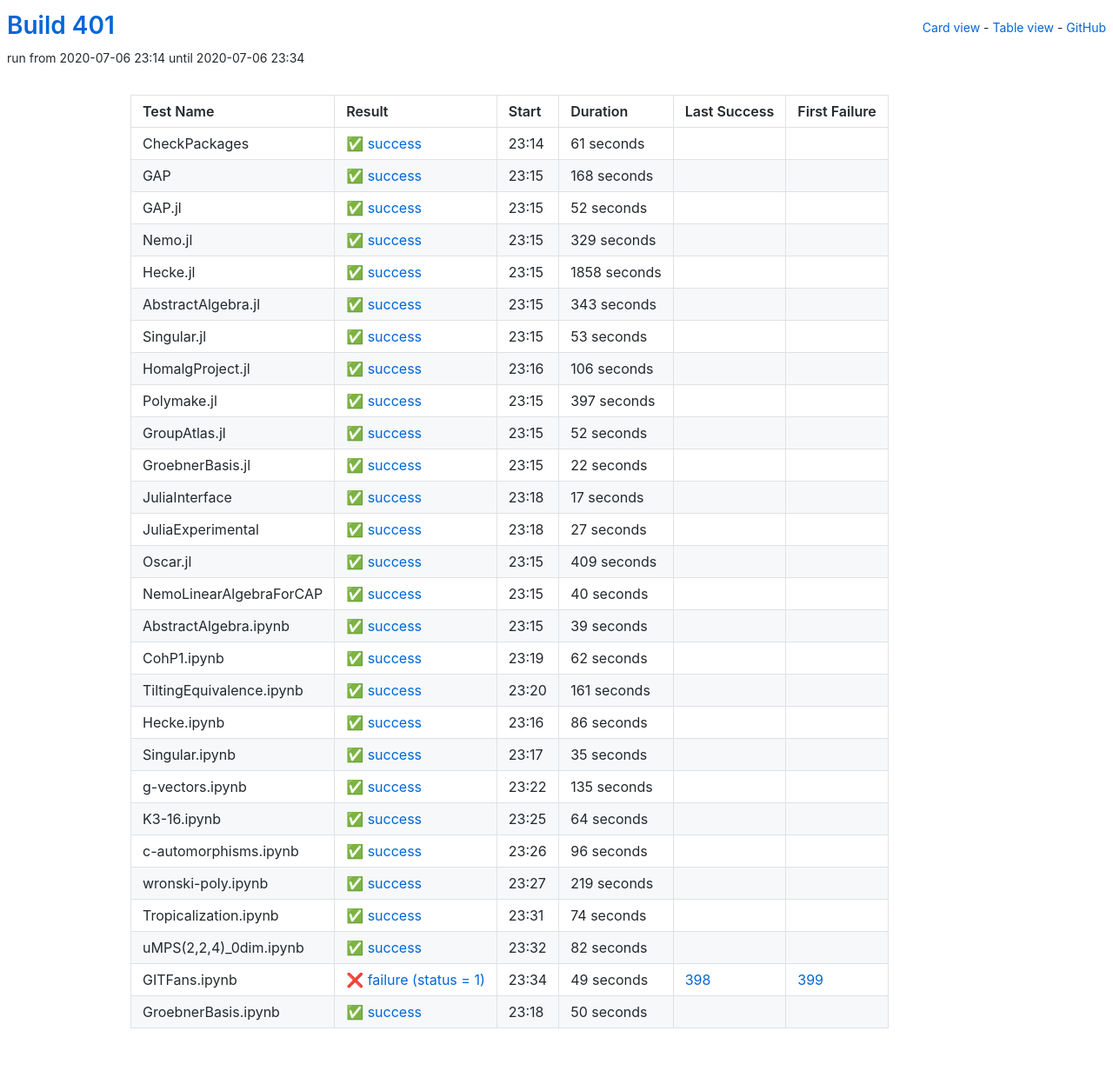
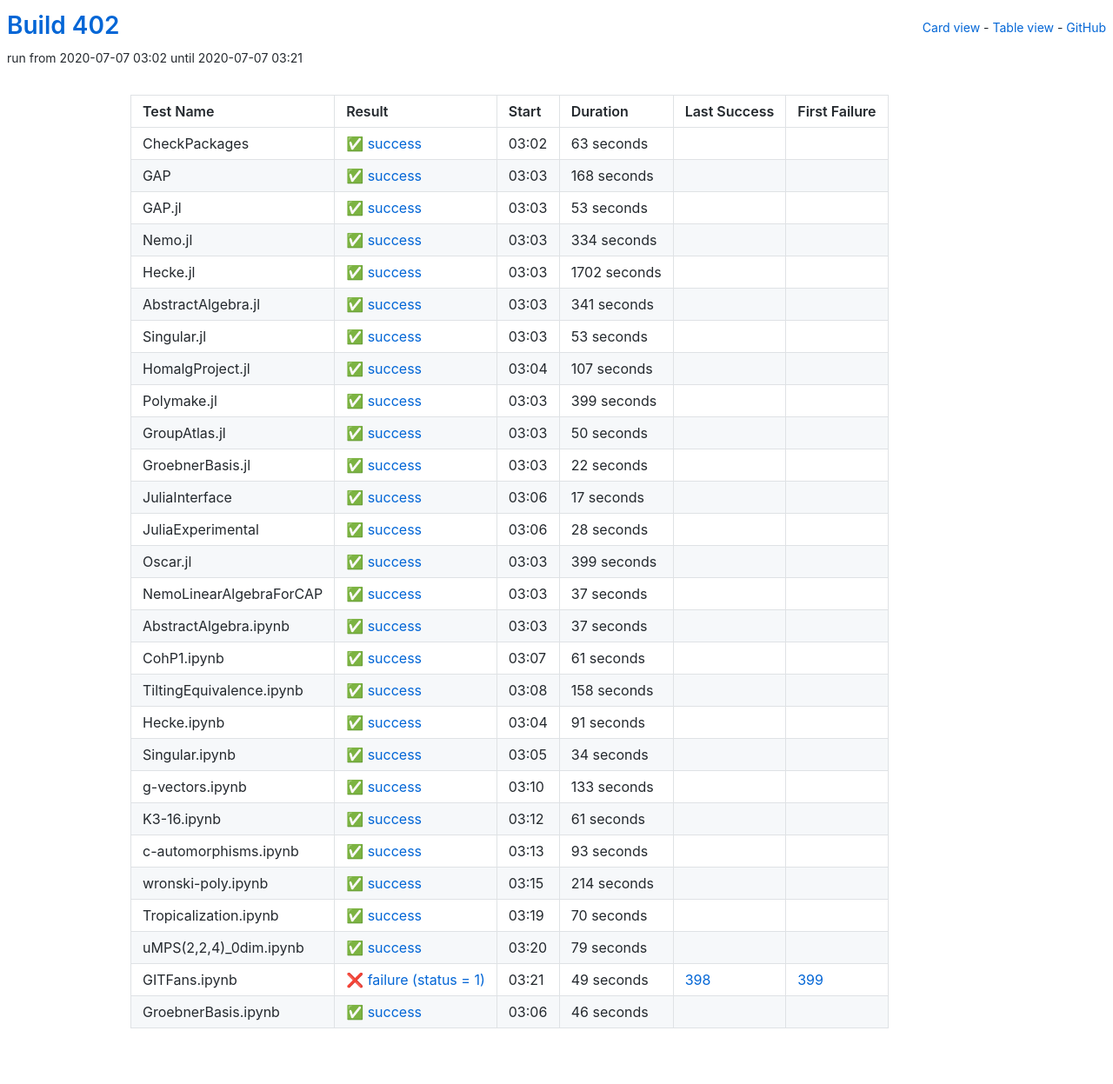
Before and after one commit to oscar-system/oscar-ci-status-stable, a Jekyll site: the page built from table.html, in a window 1280 px wide. Shown: the whole page at 87% size. Built offline with Jekyll 4.4.1, drawn with Linux system fonts in a browser that asks for light colours.

Commit message:
Build #402

```diff
--- a/_data/ci.yml
+++ b/_data/ci.yml
@@ -1,6 +1,6 @@
 ---
-build: 401
-build_url: https://oscarci.mathematik.uni-kl.de/job/oscar-stable/401/
+build: 402
+build_url: https://oscarci.mathematik.uni-kl.de/job/oscar-stable/402/
 job: oscar-stable
 organization: oscar-system
 repo: oscar-ci-status-stable
@@ -8,20 +8,20 @@ repourl: https://github.com/oscar-system/oscar-ci-status-stable
 tests:
 - name: CheckPackages
   id: checkpackages
-  log: https://oscarci.mathematik.uni-kl.de/job/oscar-stable/401/artifact/logs/build-401/CheckPackages.log
-  start: 2020-07-06 23:14
+  log: https://oscarci.mathematik.uni-kl.de/job/oscar-stable/402/artifact/logs/build-402/CheckPackages.log
+  start: 2020-07-07 03:02
   success: true
   exitcode: 0
   status: success
-  duration: 61
+  duration: 63
   last_success: false
   last_success_url:
   first_failure: false
   first_failure_url:
 - name: GAP
   id: gap
-  log: https://oscarci.mathematik.uni-kl.de/job/oscar-stable/401/artifact/logs/build-401/GAP.log
-  start: 2020-07-06 23:15
+  log: https://oscarci.mathematik.uni-kl.de/job/oscar-stable/402/artifact/logs/build-402/GAP.log
+  start: 2020-07-07 03:03
   success: true
   exitcode: 0
   status: success
@@ -32,56 +32,56 @@ tests:
   first_failure_url:
 - name: GAP.jl
   id: gap-jl
-  log: https://oscarci.mathematik.uni-kl.de/job/oscar-stable/401/artifact/logs/build-401/GAP.jl.log
-  start: 2020-07-06 23:15
+  log: https://oscarci.mathematik.uni-kl.de/job/oscar-stable/402/artifact/logs/build-402/GAP.jl.log
+  start: 2020-07-07 03:03
   success: true
   exitcode: 0
   status: success
-  duration: 52
+  duration: 53
   last_success: false
   last_success_url:
   first_failure: false
   first_failure_url:
 - name: Nemo.jl
   id: nemo-jl
-  log: https://oscarci.mathematik.uni-kl.de/job/oscar-stable/401/artifact/logs/build-401/Nemo.jl.log
-  start: 2020-07-06 23:15
+  log: https://oscarci.mathematik.uni-kl.de/job/oscar-stable/402/artifact/logs/build-402/Nemo.jl.log
+  start: 2020-07-07 03:03
   success: true
   exitcode: 0
   status: success
-  duration: 329
+  duration: 334
   last_success: false
   last_success_url:
   first_failure: false
   first_failure_url:
 - name: Hecke.jl
   id: hecke-jl
-  log: https://oscarci.mathematik.uni-kl.de/job/oscar-stable/401/artifact/logs/build-401/Hecke.jl.log
-  start: 2020-07-06 23:15
+  log: https://oscarci.mathematik.uni-kl.de/job/oscar-stable/402/artifact/logs/build-402/Hecke.jl.log
+  start: 2020-07-07 03:03
   success: true
   exitcode: 0
   status: success
-  duration: 1858
+  duration: 1702
   last_success: false
   last_success_url:
   first_failure: false
   first_failure_url:
 - name: AbstractAlgebra.jl
   id: abstractalgebra-jl
-  log: https://oscarci.mathematik.uni-kl.de/job/oscar-stable/401/artifact/logs/build-401/AbstractAlgebra.jl.log
-  start: 2020-07-06 23:15
+  log: https://oscarci.mathematik.uni-kl.de/job/oscar-stable/402/artifact/logs/build-402/AbstractAlgebra.jl.log
+  start: 2020-07-07 03:03
   success: true
   exitcode: 0
   status: success
-  duration: 343
+  duration: 341
   last_success: false
   last_success_url:
   first_failure: false
   first_failure_url:
 - name: Singular.jl
   id: singular-jl
-  log: https://oscarci.mathematik.uni-kl.de/job/oscar-stable/401/artifact/logs/build-401/Singular.jl.log
-  start: 2020-07-06 23:15
+  log: https://oscarci.mathematik.uni-kl.de/job/oscar-stable/402/artifact/logs/build-402/Singular.jl.log
+  start: 2020-07-07 03:03
   success: true
   exitcode: 0
   status: success
@@ -92,44 +92,44 @@ tests:
   first_failure_url:
 - name: HomalgProject.jl
   id: homalgproject-jl
-  log: https://oscarci.mathematik.uni-kl.de/job/oscar-stable/401/artifact/logs/build-401/HomalgProject.jl.log
-  start: 2020-07-06 23:16
+  log: https://oscarci.mathematik.uni-kl.de/job/oscar-stable/402/artifact/logs/build-402/HomalgProject.jl.log
+  start: 2020-07-07 03:04
   success: true
   exitcode: 0
   status: success
-  duration: 106
+  duration: 107
   last_success: false
   last_success_url:
   first_failure: false
   first_failure_url:
 - name: Polymake.jl
   id: polymake-jl
-  log: https://oscarci.mathematik.uni-kl.de/job/oscar-stable/401/artifact/logs/build-401/Polymake.jl.log
-  start: 2020-07-06 23:15
+  log: https://oscarci.mathematik.uni-kl.de/job/oscar-stable/402/artifact/logs/build-402/Polymake.jl.log
+  start: 2020-07-07 03:03
   success: true
   exitcode: 0
   status: success
-  duration: 397
+  duration: 399
   last_success: false
   last_success_url:
   first_failure: false
   first_failure_url:
 - name: GroupAtlas.jl
   id: groupatlas-jl
-  log: https://oscarci.mathematik.uni-kl.de/job/oscar-stable/401/artifact/logs/build-401/GroupAtlas.jl.log
-  start: 2020-07-06 23:15
+  log: https://oscarci.mathematik.uni-kl.de/job/oscar-stable/402/artifact/logs/build-402/GroupAtlas.jl.log
+  start: 2020-07-07 03:03
   success: true
   exitcode: 0
   status: success
-  duration: 52
+  duration: 50
   last_success: false
   last_success_url:
   first_failure: false
   first_failure_url:
 - name: GroebnerBasis.jl
   id: groebnerbasis-jl
-  log: https://oscarci.mathematik.uni-kl.de/job/oscar-stable/401/artifact/logs/build-401/GroebnerBasis.jl.log
-  start: 2020-07-06 23:15
+  log: https://oscarci.mathematik.uni-kl.de/job/oscar-stable/402/artifact/logs/build-402/GroebnerBasis.jl.log
+  start: 2020-07-07 03:03
   success: true
   exitcode: 0
   status: success
@@ -140,8 +140,8 @@ tests:
   first_failure_url:
 - name: JuliaInterface
   id: juliainterface
-  log: https://oscarci.mathematik.uni-kl.de/job/oscar-stable/401/artifact/logs/build-401/JuliaInterface.log
-  start: 2020-07-06 23:18
+  log: https://oscarci.mathematik.uni-kl.de/job/oscar-stable/402/artifact/logs/build-402/JuliaInterface.log
+  start: 2020-07-07 03:06
   success: true
   exitcode: 0
   status: success
@@ -152,176 +152,176 @@ tests:
   first_failure_url:
 - name: JuliaExperimental
   id: juliaexperimental
-  log: https://oscarci.mathematik.uni-kl.de/job/oscar-stable/401/artifact/logs/build-401/JuliaExperimental.log
-  start: 2020-07-06 23:18
+  log: https://oscarci.mathematik.uni-kl.de/job/oscar-stable/402/artifact/logs/build-402/JuliaExperimental.log
+  start: 2020-07-07 03:06
   success: true
   exitcode: 0
   status: success
-  duration: 27
+  duration: 28
   last_success: false
   last_success_url:
   first_failure: false
   first_failure_url:
 - name: Oscar.jl
   id: oscar-jl
-  log: https://oscarci.mathematik.uni-kl.de/job/oscar-stable/401/artifact/logs/build-401/Oscar.jl.log
-  start: 2020-07-06 23:15
+  log: https://oscarci.mathematik.uni-kl.de/job/oscar-stable/402/artifact/logs/build-402/Oscar.jl.log
+  start: 2020-07-07 03:03
   success: true
   exitcode: 0
   status: success
-  duration: 409
+  duration: 399
   last_success: false
   last_success_url:
   first_failure: false
   first_failure_url:
 - name: NemoLinearAlgebraForCAP
   id: nemolinearalgebraforcap
-  log: https://oscarci.mathematik.uni-kl.de/job/oscar-stable/401/artifact/logs/build-401/NemoLinearAlgebraForCAP.log
-  start: 2020-07-06 23:15
+  log: https://oscarci.mathematik.uni-kl.de/job/oscar-stable/402/artifact/logs/build-402/NemoLinearAlgebraForCAP.log
+  start: 2020-07-07 03:03
   success: true
   exitcode: 0
   status: success
-  duration: 40
+  duration: 37
   last_success: false
   last_success_url:
   first_failure: false
   first_failure_url:
 - name: AbstractAlgebra.ipynb
   id: abstractalgebra-ipynb
-  log: https://oscarci.mathematik.uni-kl.de/job/oscar-stable/401/artifact/logs/build-401/AbstractAlgebra.ipynb.log
-  start: 2020-07-06 23:15
+  log: https://oscarci.mathematik.uni-kl.de/job/oscar-stable/402/artifact/logs/build-402/AbstractAlgebra.ipynb.log
+  start: 2020-07-07 03:03
   success: true
   exitcode: 0
   status: success
-  duration: 39
+  duration: 37
   last_success: false
   last_success_url:
   first_failure: false
   first_failure_url:
 - name: CohP1.ipynb
   id: cohp1-ipynb
-  log: https://oscarci.mathematik.uni-kl.de/job/oscar-stable/401/artifact/logs/build-401/CohP1.ipynb.log
-  start: 2020-07-06 23:19
+  log: https://oscarci.mathematik.uni-kl.de/job/oscar-stable/402/artifact/logs/build-402/CohP1.ipynb.log
+  start: 2020-07-07 03:07
   success: true
   exitcode: 0
   status: success
-  duration: 62
+  duration: 61
   last_success: false
   last_success_url:
   first_failure: false
   first_failure_url:
 - name: TiltingEquivalence.ipynb
   id: tiltingequivalence-ipynb
-  log: https://oscarci.mathematik.uni-kl.de/job/oscar-stable/401/artifact/logs/build-401/TiltingEquivalence.ipynb.log
-  start: 2020-07-06 23:20
+  log: https://oscarci.mathematik.uni-kl.de/job/oscar-stable/402/artifact/logs/build-402/TiltingEquivalence.ipynb.log
+  start: 2020-07-07 03:08
   success: true
   exitcode: 0
   status: success
-  duration: 161
+  duration: 158
   last_success: false
   last_success_url:
   first_failure: false
   first_failure_url:
 - name: Hecke.ipynb
   id: hecke-ipynb
-  log: https://oscarci.mathematik.uni-kl.de/job/oscar-stable/401/artifact/logs/build-401/Hecke.ipynb.log
-  start: 2020-07-06 23:16
+  log: https://oscarci.mathematik.uni-kl.de/job/oscar-stable/402/artifact/logs/build-402/Hecke.ipynb.log
+  start: 2020-07-07 03:04
   success: true
   exitcode: 0
   status: success
-  duration: 86
+  duration: 91
   last_success: false
   last_success_url:
   first_failure: false
   first_failure_url:
 - name: Singular.ipynb
   id: singular-ipynb
-  log: https://oscarci.mathematik.uni-kl.de/job/oscar-stable/401/artifact/logs/build-401/Singular.ipynb.log
-  start: 2020-07-06 23:17
+  log: https://oscarci.mathematik.uni-kl.de/job/oscar-stable/402/artifact/logs/build-402/Singular.ipynb.log
+  start: 2020-07-07 03:05
   success: true
   exitcode: 0
   status: success
-  duration: 35
+  duration: 34
   last_success: false
   last_success_url:
   first_failure: false
   first_failure_url:
 - name: g-vectors.ipynb
   id: g-vectors-ipynb
-  log: https://oscarci.mathematik.uni-kl.de/job/oscar-stable/401/artifact/logs/build-401/g-vectors.ipynb.log
-  start: 2020-07-06 23:22
+  log: https://oscarci.mathematik.uni-kl.de/job/oscar-stable/402/artifact/logs/build-402/g-vectors.ipynb.log
+  start: 2020-07-07 03:10
   success: true
   exitcode: 0
   status: success
-  duration: 135
+  duration: 133
   last_success: false
   last_success_url:
   first_failure: false
   first_failure_url:
 - name: K3-16.ipynb
   id: k3-16-ipynb
-  log: https://oscarci.mathematik.uni-kl.de/job/oscar-stable/401/artifact/logs/build-401/K3-16.ipynb.log
-  start: 2020-07-06 23:25
+  log: https://oscarci.mathematik.uni-kl.de/job/oscar-stable/402/artifact/logs/build-402/K3-16.ipynb.log
+  start: 2020-07-07 03:12
   success: true
   exitcode: 0
   status: success
-  duration: 64
+  duration: 61
   last_success: false
   last_success_url:
   first_failure: false
   first_failure_url:
 - name: c-automorphisms.ipynb
   id: c-automorphisms-ipynb
-  log: https://oscarci.mathematik.uni-kl.de/job/oscar-stable/401/artifact/logs/build-401/c-automorphisms.ipynb.log
-  start: 2020-07-06 23:26
+  log: https://oscarci.mathematik.uni-kl.de/job/oscar-stable/402/artifact/logs/build-402/c-automorphisms.ipynb.log
+  start: 2020-07-07 03:13
   success: true
   exitcode: 0
   status: success
-  duration: 96
+  duration: 93
   last_success: false
   last_success_url:
   first_failure: false
   first_failure_url:
 - name: wronski-poly.ipynb
   id: wronski-poly-ipynb
-  log: https://oscarci.mathematik.uni-kl.de/job/oscar-stable/401/artifact/logs/build-401/wronski-poly.ipynb.log
-  start: 2020-07-06 23:27
+  log: https://oscarci.mathematik.uni-kl.de/job/oscar-stable/402/artifact/logs/build-402/wronski-poly.ipynb.log
+  start: 2020-07-07 03:15
   success: true
   exitcode: 0
   status: success
-  duration: 219
+  duration: 214
   last_success: false
   last_success_url:
   first_failure: false
   first_failure_url:
 - name: Tropicalization.ipynb
   id: tropicalization-ipynb
-  log: https://oscarci.mathematik.uni-kl.de/job/oscar-stable/401/artifact/logs/build-401/Tropicalization.ipynb.log
-  start: 2020-07-06 23:31
+  log: https://oscarci.mathematik.uni-kl.de/job/oscar-stable/402/artifact/logs/build-402/Tropicalization.ipynb.log
+  start: 2020-07-07 03:19
   success: true
   exitcode: 0
   status: success
-  duration: 74
+  duration: 70
   last_success: false
   last_success_url:
   first_failure: false
   first_failure_url:
 - name: uMPS(2,2,4)_0dim.ipynb
   id: umps-2-2-4-0dim-ipynb
-  log: https://oscarci.mathematik.uni-kl.de/job/oscar-stable/401/artifact/logs/build-401/uMPS-2-2-4-_0dim.ipynb.log
-  start: 2020-07-06 23:32
+  log: https://oscarci.mathematik.uni-kl.de/job/oscar-stable/402/artifact/logs/build-402/uMPS-2-2-4-_0dim.ipynb.log
+  start: 2020-07-07 03:20
   success: true
   exitcode: 0
   status: success
-  duration: 82
+  duration: 79
   last_success: false
   last_success_url:
   first_failure: false
   first_failure_url:
 - name: GITFans.ipynb
   id: gitfans-ipynb
-  log: https://oscarci.mathematik.uni-kl.de/job/oscar-stable/401/artifact/logs/build-401/GITFans.ipynb.log
-  start: 2020-07-06 23:34
+  log: https://oscarci.mathematik.uni-kl.de/job/oscar-stable/402/artifact/logs/build-402/GITFans.ipynb.log
+  start: 2020-07-07 03:21
   success: false
   exitcode: 1
   status: failure
@@ -332,12 +332,12 @@ tests:
   first_failure_url: https://oscarci.mathematik.uni-kl.de/job/oscar-stable/399/
 - name: GroebnerBasis.ipynb
   id: groebnerbasis-ipynb
-  log: https://oscarci.mathematik.uni-kl.de/job/oscar-stable/401/artifact/logs/build-401/GroebnerBasis.ipynb.log
-  start: 2020-07-06 23:18
+  log: https://oscarci.mathematik.uni-kl.de/job/oscar-stable/402/artifact/logs/build-402/GroebnerBasis.ipynb.log
+  start: 2020-07-07 03:06
   success: true
   exitcode: 0
   status: success
-  duration: 50
+  duration: 46
   last_success: false
   last_success_url:
   first_failure: false
```
Also changed, not shown: README.md.
